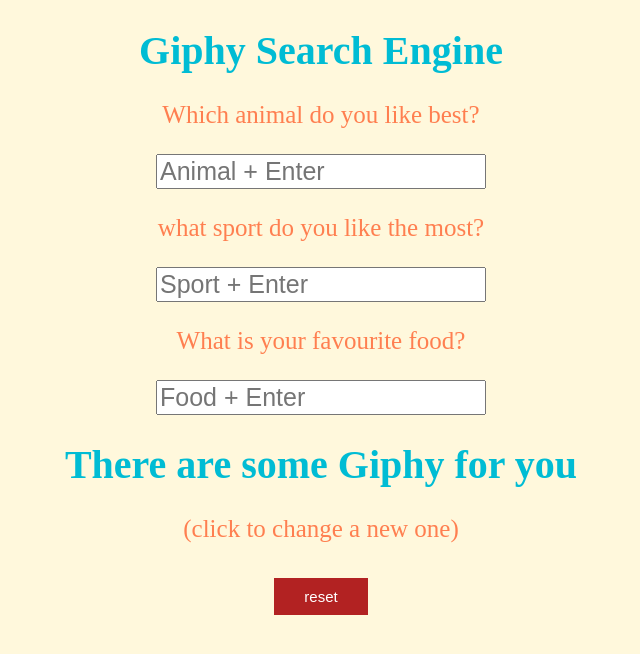
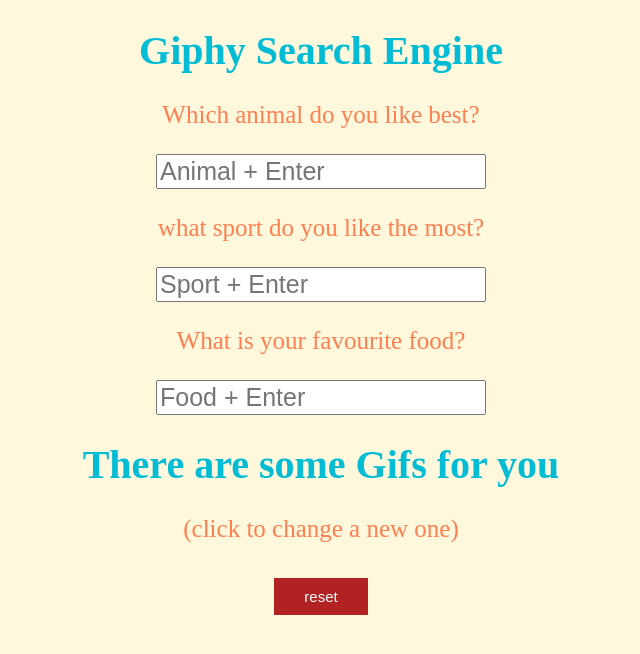
Before and after one commit to KakuPhilip/mmp310, a plain HTML site: page midterm/index.html in a window 1280 px wide. Shown: the whole page, without its empty margins (319-959 px from the left). Drawn offline with Linux system fonts and the light colour scheme.

Commit message:
Update index.html

```diff
--- a/midterm/index.html
+++ b/midterm/index.html
@@ -17,7 +17,7 @@
 		<p>What is your favourite food?</p>
 		<input type="text" class="query" placeholder="Food + Enter">
 
-		<h1>There are some Giphy for you</h1>
+		<h1>There are some Gifs for you</h1>
 		<p>(click to change a new one)</p>
 		<button type="button" class="button" onClick="refreshPage()">reset</button>
 		<div id="gifs"></div>
```
